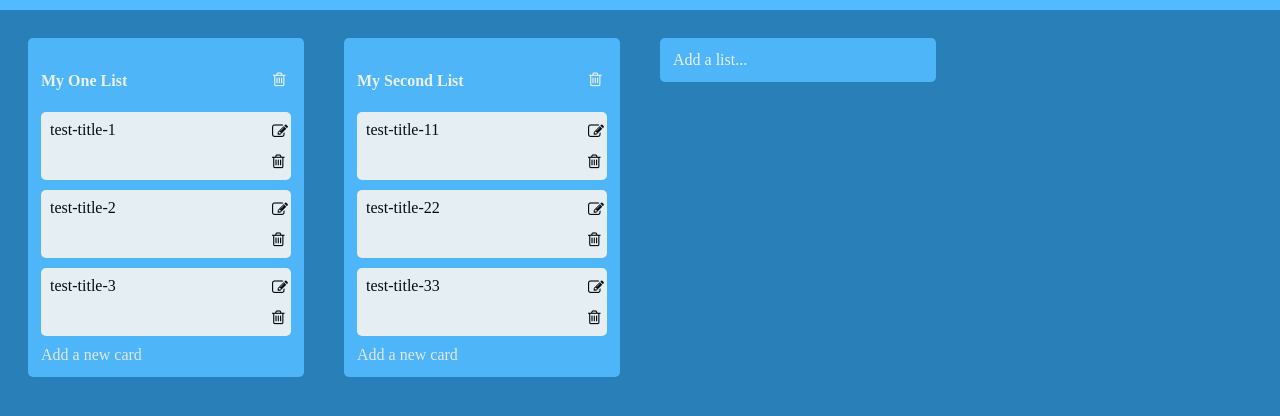
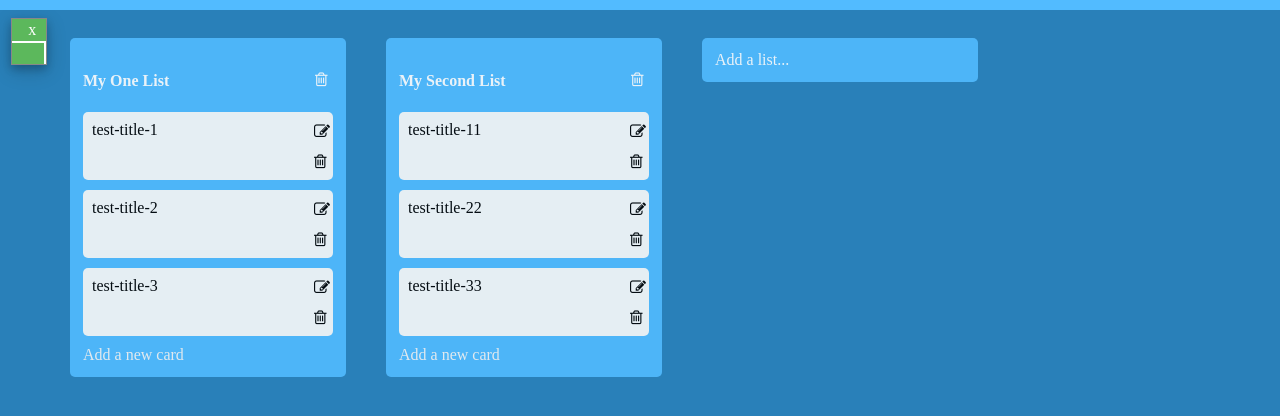
Before and after one commit to asthas/ollert, a website built with webpack: page index.html in a window 1280 px wide. Shown: the part 50-466 px from the top of the page. Built offline with nearby package versions, Linux system fonts and the light colour scheme; what node-uuid would draw is missing.

Commit message:
Implemented modal foe board

```diff
--- a/main.css
+++ b/main.css
@@ -119,3 +119,45 @@
     top: 32px;
     left: 244px;
 }
+/* Modal Header */
+.modal-header {
+    padding: 2px 16px;
+    background-color: #5cb85c;
+    color: white;
+}
+
+/* Modal Body */
+.modal-body {padding: 2px 16px;}
+
+/* Modal Footer */
+.modal-footer {
+    padding: 2px 16px;
+    background-color: #5cb85c;
+    color: white;
+}
+
+/* Modal Content */
+.modal-content {
+    position: relative;
+    background-color: #fefefe;
+    margin: auto;
+    padding: 0;
+    border: 1px solid #888;
+    width: 80%;
+    box-shadow: 0 4px 8px 0 rgba(0,0,0,0.2),0 6px 20px 0 rgba(0,0,0,0.19);
+    -webkit-animation-name: animatetop;
+    -webkit-animation-duration: 0.4s;
+    animation-name: animatetop;
+    animation-duration: 0.4s
+}
+
+/* Add Animation */
+@-webkit-keyframes animatetop {
+    from {top: -300px; opacity: 0}
+    to {top: 0; opacity: 1}
+}
+
+@keyframes animatetop {
+    from {top: -300px; opacity: 0}
+    to {top: 0; opacity: 1}
+}
--- a/src/core/board/ui.ts
+++ b/src/core/board/ui.ts
@@ -5,10 +5,12 @@ import renderList from '../cardlist/ui'
 import CardList from '../cardlist/model'
 import Events from '../../utils/events'
 import Sortable from '../../utils/globals'
+import renderModal from '../user/ui'
 
 const render = (board: Board) => {
     const boardUi = document.createElement('div')
     boardUi.id = 'board'
+    boardUi.appendChild(renderModal(board.users))
     const listContainer = document.createElement('div')
     const lists = board.cardLists.map(cardList => renderList(cardList))
     lists.forEach(list => listContainer.appendChild(list))
--- a/src/core/cardlist/ui.ts
+++ b/src/core/cardlist/ui.ts
@@ -47,7 +47,7 @@ const addNewCard = (cardList: CardList) => {
 }
 
 const makeDraggable = (cardListUi: HTMLElement) => {
-    return Sortable.create(cardListUi, {
+    return window['Sortable'].create(cardListUi, {
         group: 'board',
         onEnd: () => Events.updateList()
     })
--- a/src/core/user/ui.ts
+++ b/src/core/user/ui.ts
@@ -0,0 +1,37 @@
+'use strict'
+
+import User from './model'
+import Users from '../board/model'
+
+const render = (users: User[]) => {
+    const myModal = document.createElement('div')
+    myModal.className = 'myModal'
+    const modalContent = document.createElement('div')
+    modalContent.className = 'modal-content'
+    const modalHeader = document.createElement('div')
+    modalHeader.className = 'modal-header'
+    var cross = document.createElement('span')
+    cross.className = 'close'
+    cross.innerText = 'x'
+    modalHeader.appendChild(cross)
+    var modalBody = document.createElement('div')
+    modalBody.className = 'modal-body'
+    var modalFooter = document.createElement('modalFooter')
+    modalFooter.className = 'modal-footer'
+
+    modalContent.appendChild(modalHeader)
+    modalContent.appendChild(modalBody)
+    modalContent.appendChild(modalFooter)
+    myModal.appendChild(modalContent)
+
+    cross.onclick = () => myModal.style.display = 'none'
+    window.onclick = (event) => {
+        if(event.target == myModal){
+            myModal.style.display = 'none'
+        }
+    }
+
+    return myModal
+}
+
+export default render
```
